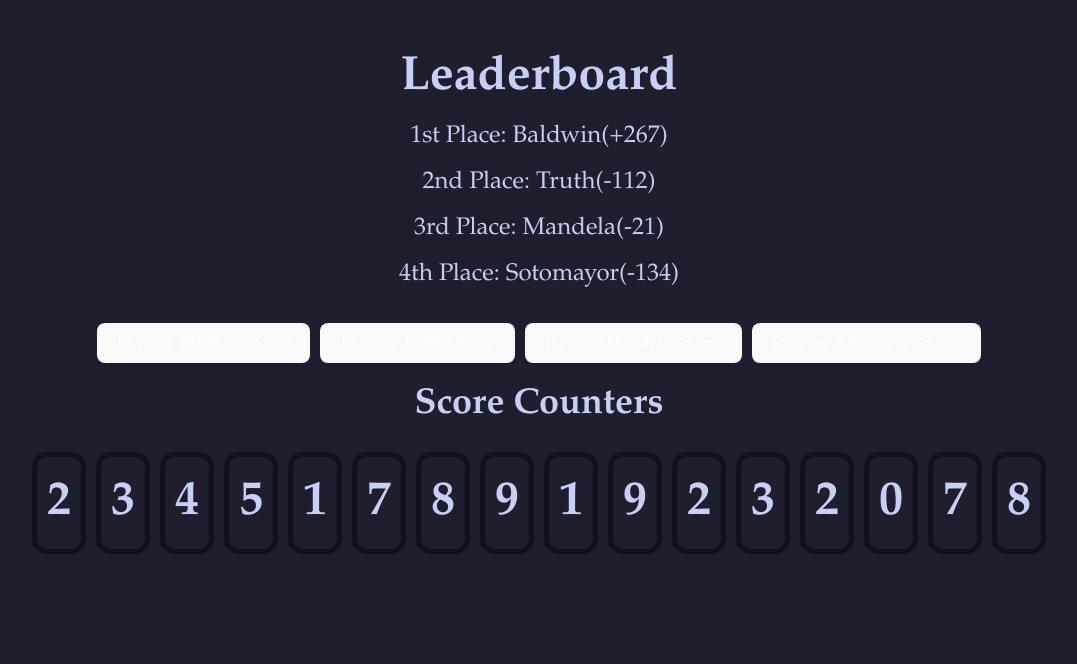
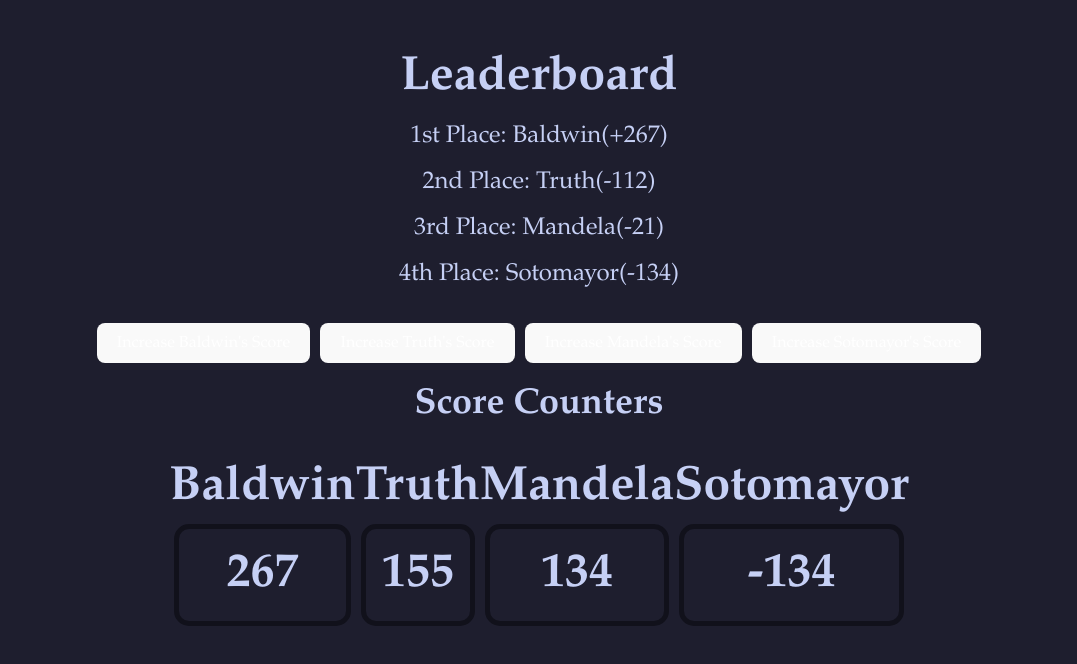
Before and after one commit to scarcekoi/house-information, a React (Vite) app: page / in a window 1280 px wide. Shown: the top 664 px of the page, without its empty margins (101-1178 px from the left). Built offline with nearby package versions, Linux system fonts and the light colour scheme.

Commit message:
Update App.tsx

```diff
--- a/src/App.tsx
+++ b/src/App.tsx
@@ -1,9 +1,15 @@
-import React, { useState, useEffect } from 'react';
+import React, { useState } from 'react';
 import './App.css';
 
-const App = () => {
-  // Initial leaderboard data
-  const [leaderboardData, setLeaderboardData] = useState([
+interface LeaderboardEntry {
+  name: string;
+  score: number;
+  previousScore: number;
+}
+
+const App: React.FC = () => {
+  // Initial leaderboard data with typing for each player
+  const [leaderboardData, setLeaderboardData] = useState<LeaderboardEntry[]>([
     { name: 'Baldwin', score: 267, previousScore: 0 },
     { name: 'Truth', score: 155, previousScore: 267 },
     { name: 'Mandela', score: 134, previousScore: 155 },
@@ -11,7 +17,7 @@ const App = () => {
   ]);
 
   // Update the score for a player
-  const updateScore = (playerName, newScore) => {
+  const updateScore = (playerName: string, newScore: number): void => {
     setLeaderboardData(prevData =>
       prevData.map(player =>
         player.name === playerName
@@ -24,18 +30,23 @@ const App = () => {
   // Sort leaderboard by score in descending order
   const sortedLeaderboard = [...leaderboardData].sort((a, b) => b.score - a.score);
 
+  // Calculate the score change
+  const calculateScoreChange = (score: number, previousScore: number) => {
+    const change = score - previousScore;
+    return change >= 0 ? `(+${change})` : `(${change})`;
+  };
+
   return (
     <div className="App">
       <div className="title">Leaderboard</div>
       <div className="leaderboard">
         {sortedLeaderboard.map((player, index) => {
           const rank = index + 1;
-          const scoreChange = player.score - player.previousScore;
           return (
             <div key={index} className={`place ${player.name.toLowerCase()}`}>
               <span>{rank}{rank === 1 ? 'st' : rank === 2 ? 'nd' : rank === 3 ? 'rd' : 'th'} Place: {player.name}</span>
               <span>
-                {scoreChange > 0 ? `(+${scoreChange})` : `(${scoreChange})`}
+                {calculateScoreChange(player.score, player.previousScore)}
               </span>
             </div>
           );
@@ -52,23 +63,14 @@ const App = () => {
 
       <div className="counter-widget">
         <div className="counter-label">Score Counters</div>
+        {/* Display each house's individual score counter */}
         <div className="counter">
-          <div className="digit">2</div>
-          <div className="digit">3</div>
-          <div className="digit">4</div>
-          <div className="digit">5</div>
-          <div className="digit">1</div>
-          <div className="digit">7</div>
-          <div className="digit">8</div>
-          <div className="digit">9</div>
-          <div className="digit">1</div>
-          <div className="digit">9</div>
-          <div className="digit">2</div>
-          <div className="digit">3</div>
-          <div className="digit">2</div>
-          <div className="digit">0</div>
-          <div className="digit">7</div>
-          <div className="digit">8</div>
+          {leaderboardData.map((house, index) => (
+            <div key={index} className="house-counter">
+              <div className="house-name">{house.name}</div>
+              <div className="digit">{house.score}</div>
+            </div>
+          ))}
         </div>
       </div>
     </div>
```
